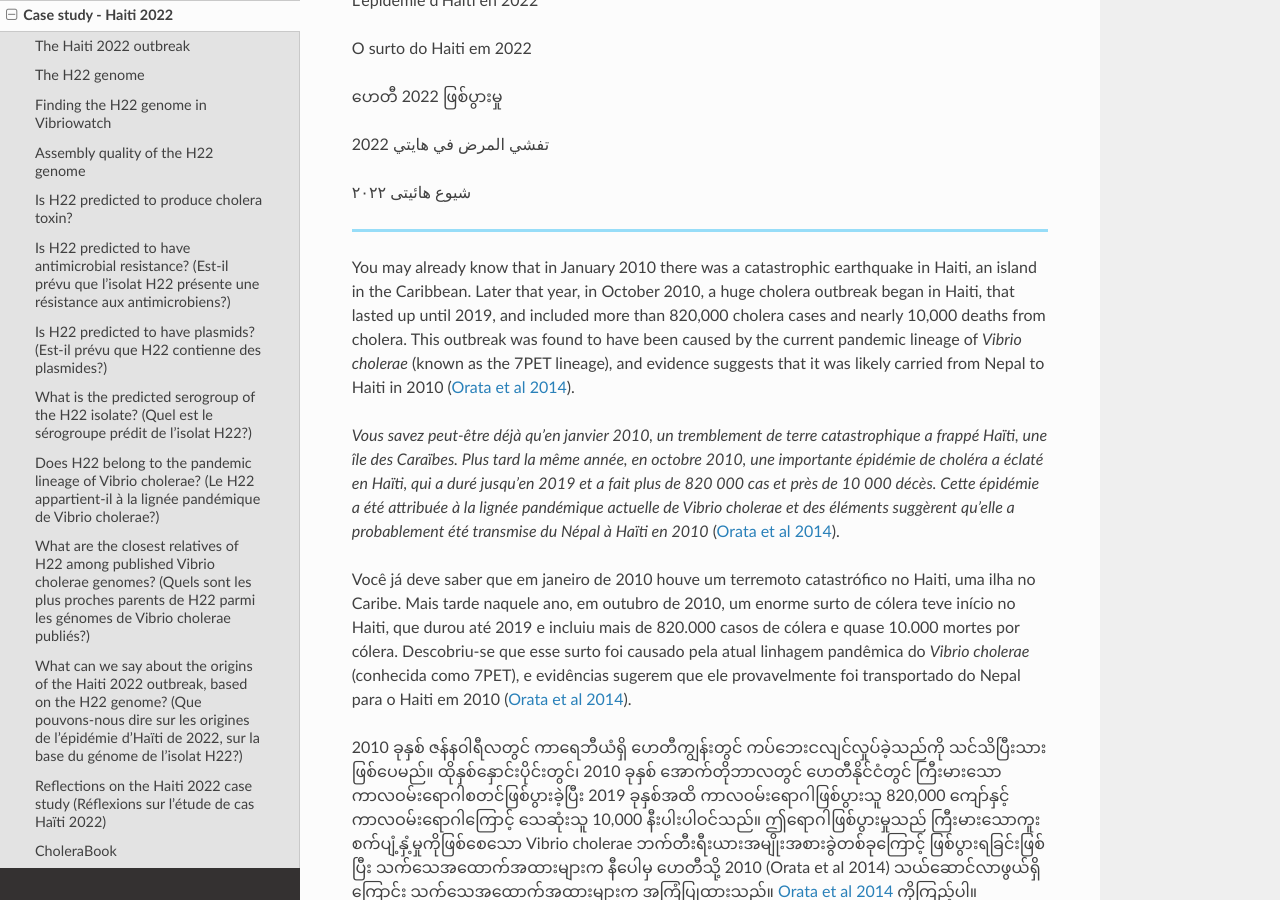
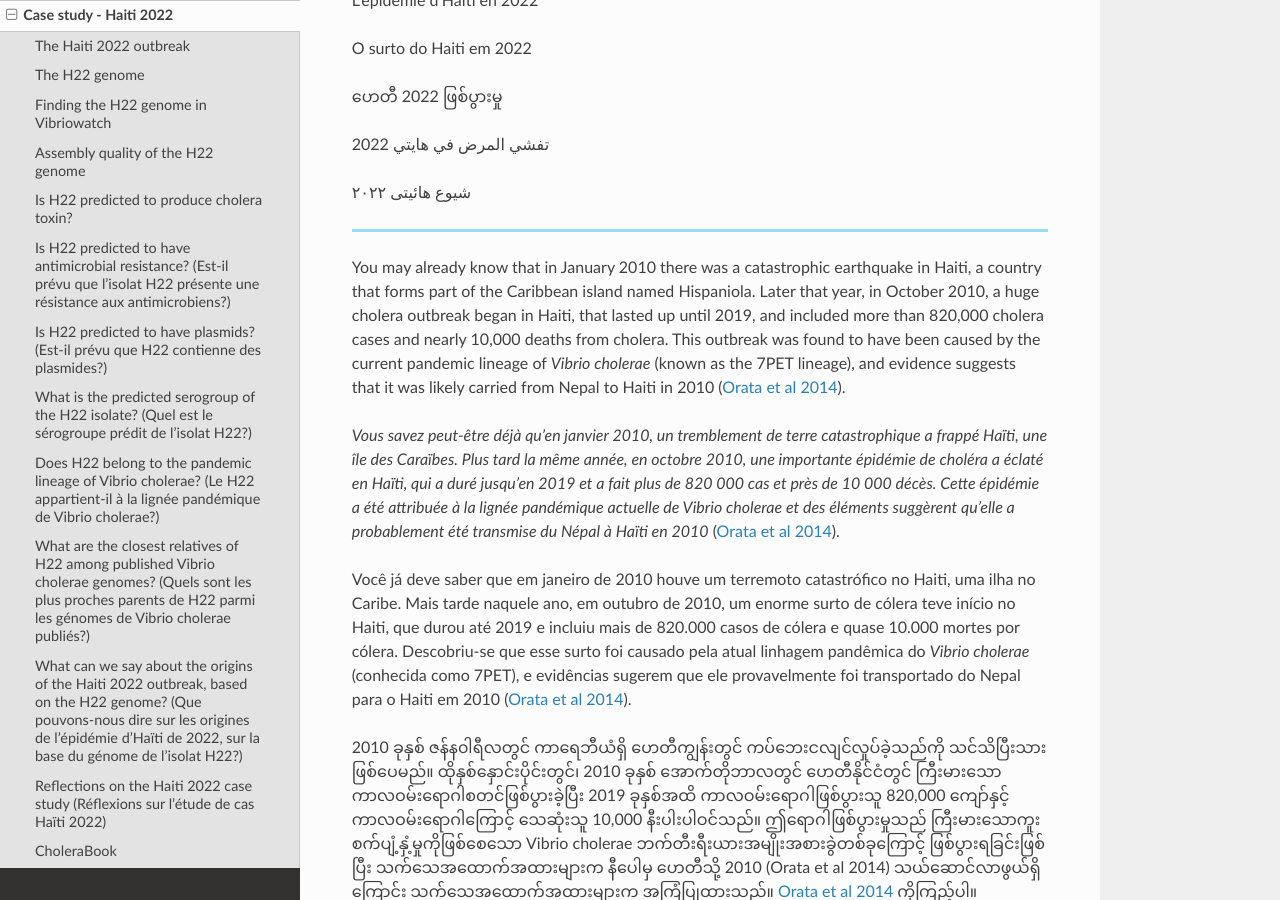
Before and after one commit to avrilcoghlan/vibriowatch, a Sphinx documentation site: the page built from docs/source/haiti.rst, in a window 1280 px wide and 900 px high, scrolled down 3023 px. Built offline with Sphinx 7.4.7 and the Read the Docs theme 3.1.0, drawn with Linux system fonts in a browser that asks for light colours.

Commit message:
Update haiti.rst

```diff
--- a/docs/source/haiti.rst
+++ b/docs/source/haiti.rst
@@ -102,7 +102,7 @@ O surto do Haiti em 2022
 .. image:: HorizontalDividerThin.png
   :width: 1200
 
-You may already know that in January 2010 there was a catastrophic earthquake in Haiti, an island in the Caribbean.
+You may already know that in January 2010 there was a catastrophic earthquake in Haiti, a country that forms part of the Caribbean island named Hispaniola.
 Later that year, in October 2010, a huge cholera outbreak began in Haiti, that lasted up until 2019, and included
 more than 820,000 cholera cases and nearly 10,000 deaths from cholera. This outbreak was found to have been caused
 by the current pandemic lineage of *Vibrio cholerae* (known as the 7PET lineage), and evidence suggests that it
```
